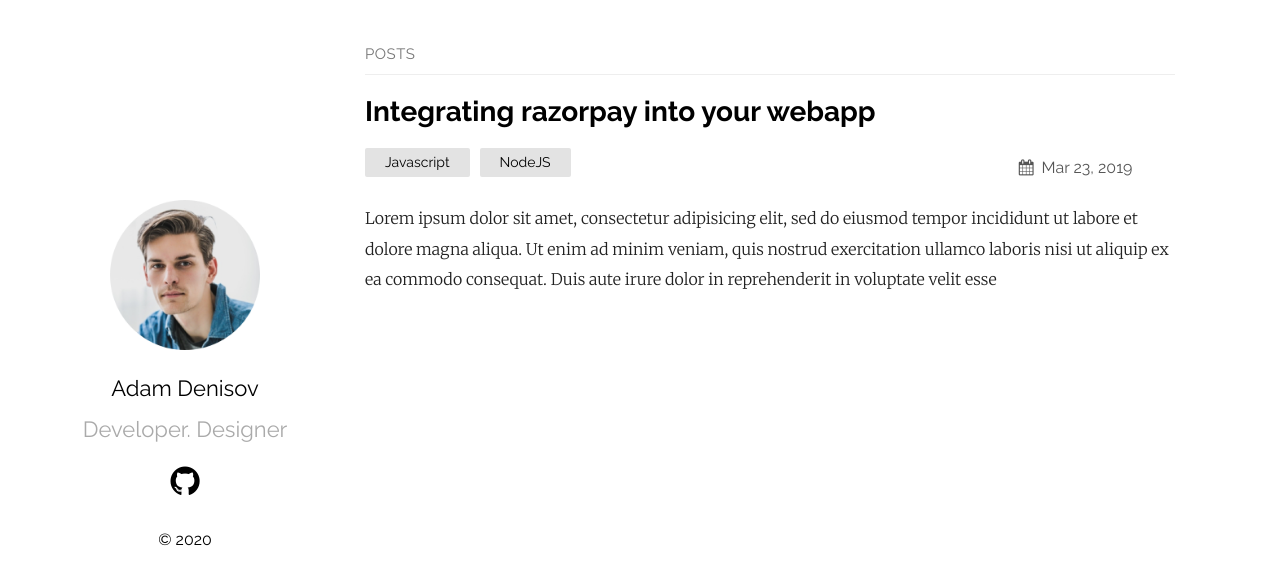
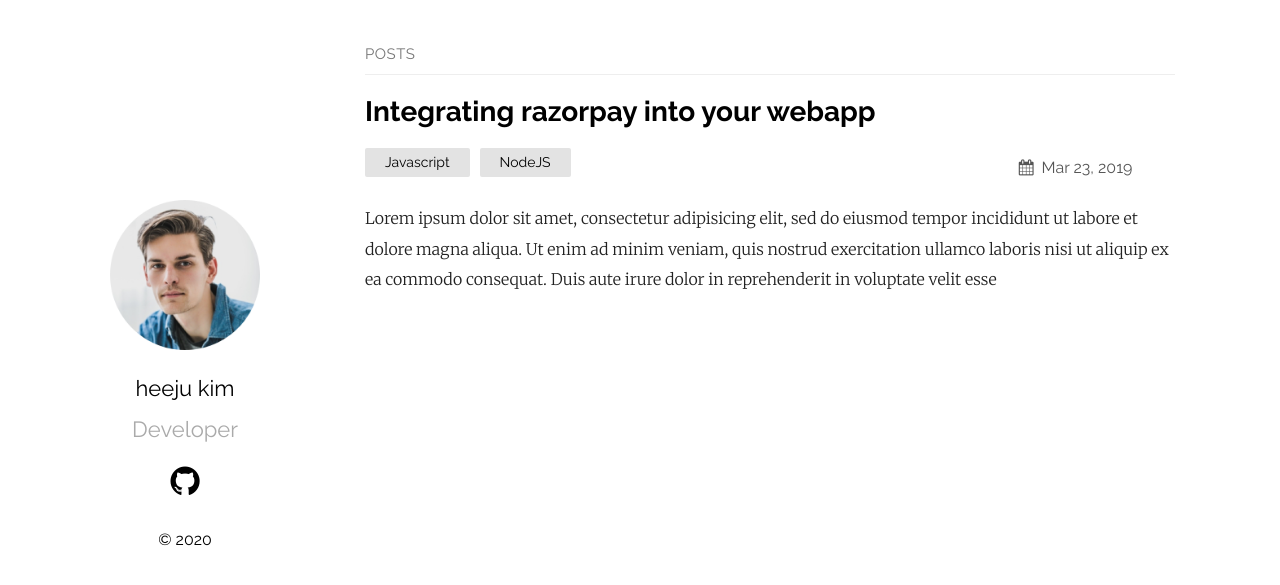
Before and after one commit to jju95/jju95.github.io, a Jekyll site: the page built from index.md, in a window 1280 px wide. Shown: the top 585 px of the page. Built offline with Jekyll 4.4.1, drawn with Linux system fonts in a browser that asks for light colours.

Commit message:
Theme changed

```diff
--- a/_config.yml
+++ b/_config.yml
@@ -12,15 +12,15 @@ show_excerpts: true # set to true to show excerpts on the homepage
 sass:
   sass_dir: _sass
 plainwhite:
-  name: Adam Denisov
-  tagline: Developer. Designer
+  name: heeju kim
+  tagline: Developer
   date_format: "%b %-d, %Y"
   sitemap: true # set to true to generate sitemap.xml content
 
   # generate social links in footer
   social_links:
     # twitter: thelehhman
-    github: https://jju95.github.io/
+    github: jju95
     # linkedIn: in/thelehhman
     rss: rss
     # dribbble: jekyll
```
Also changed, not shown: 1 other file.
